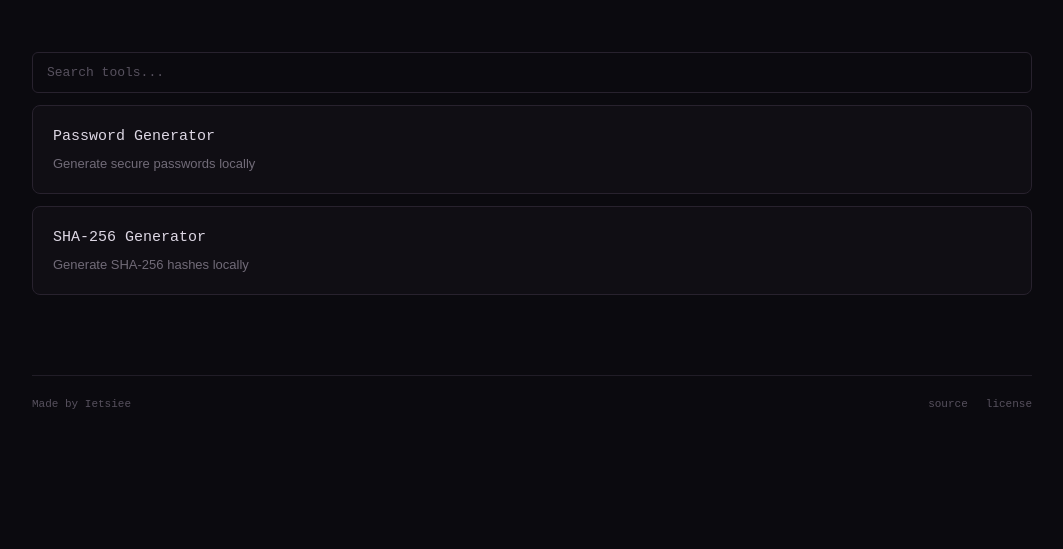
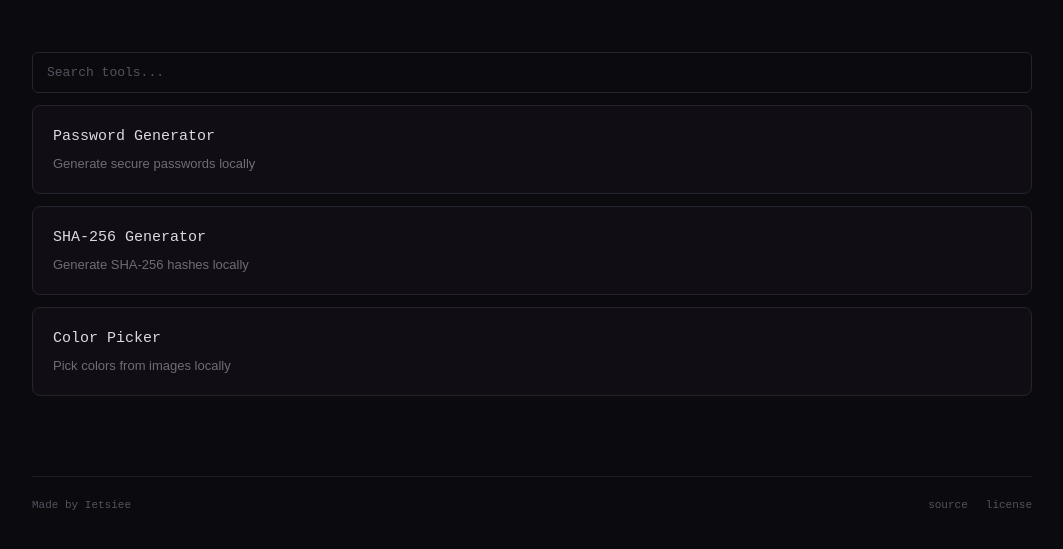
Before and after one commit to Ietsiee/LibreTools, a plain HTML site: page index.html in a window 1280 px wide. Shown: the part 231-780 px from the top of the page, without its empty margins (108-1171 px from the left). Drawn offline with Linux system fonts and the light colour scheme.

Commit message:
Update index.html

```diff
--- a/index.html
+++ b/index.html
@@ -43,6 +43,11 @@
             <span class="tool-description">Generate SHA-256 hashes locally</span>
         </a>
 
+        <a href="tools/color-picker.html" class="tool">
+            <span class="tool-name">Color Picker</span>
+            <span class="tool-description">Pick colors from images locally</span>
+        </a>
+
     </section>
 
 </main>
```
